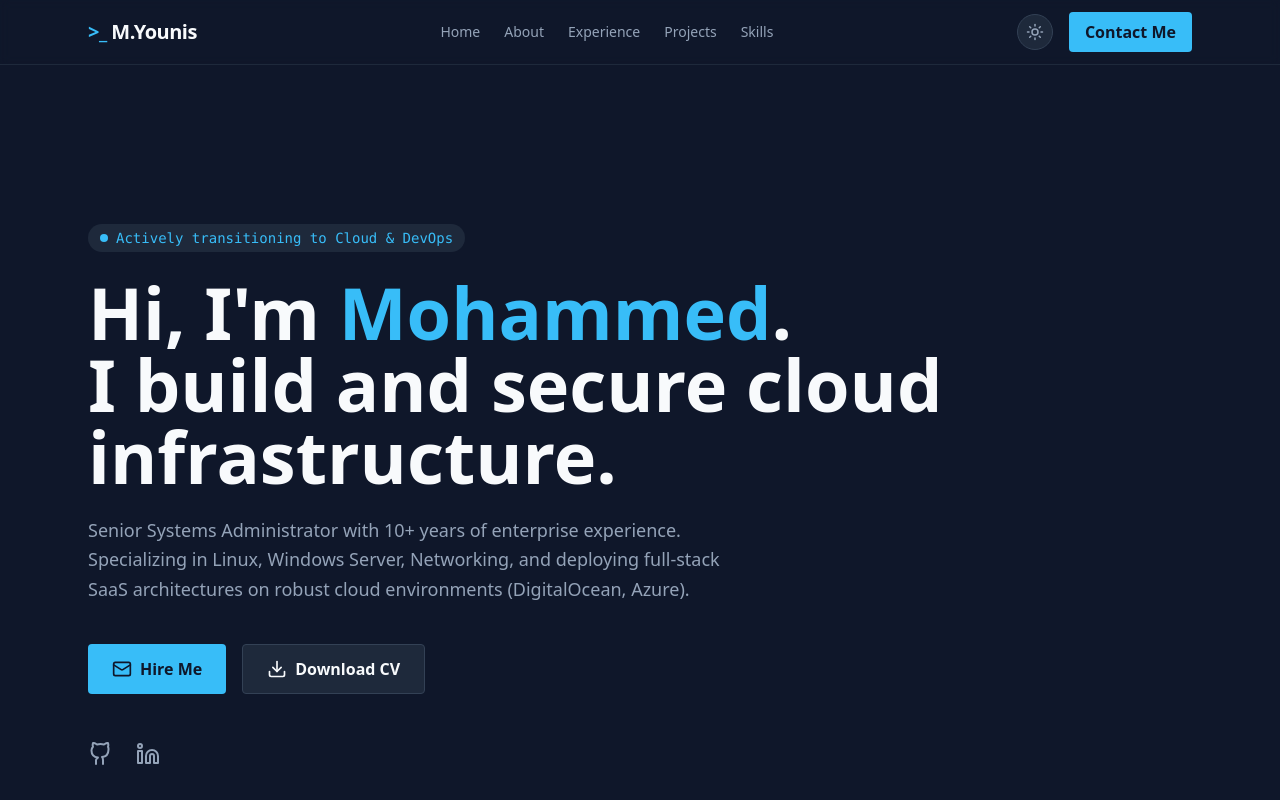
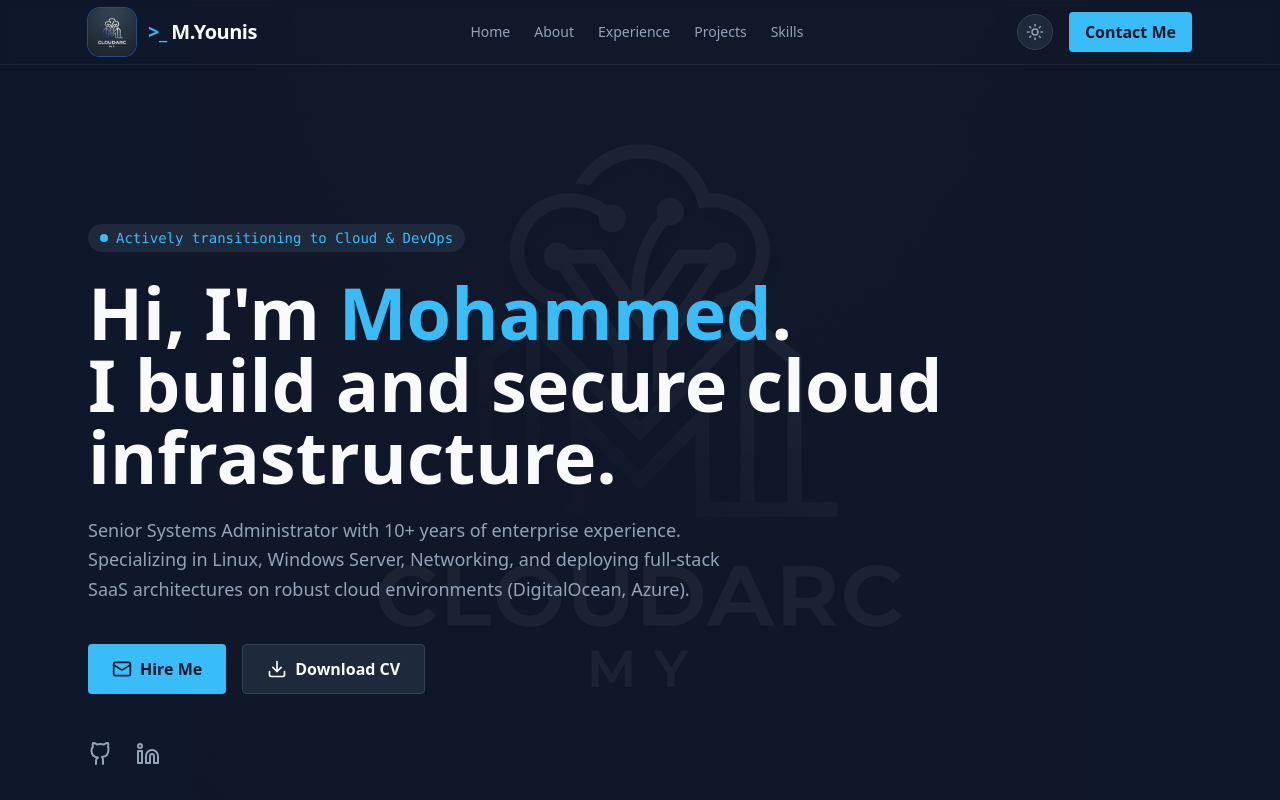
Before and after one commit to engmohammedomar533/portfolio, a React (Vite) app: page / in a window 1280 px wide. Shown: the top 800 px of the page. Built offline with nearby package versions, Linux system fonts and the light colour scheme.

Commit message:
style: Add logo alongside text in navbar and embed background watermark

```diff
--- a/src/App.tsx
+++ b/src/App.tsx
@@ -24,10 +24,16 @@ function App() {
   return (
     <div className="min-h-screen bg-background text-text selection:bg-primary selection:text-background transition-colors duration-300">
 
+      {/* Background Watermark */}
+      <div className="fixed inset-0 pointer-events-none flex items-center justify-center z-0 overflow-hidden opacity-[0.03] dark:opacity-[0.05]">
+        <img src="/logo.png" alt="Watermark" className="w-[150%] md:w-[80%] max-w-4xl object-contain grayscale mix-blend-luminosity" />
+      </div>
+
+
       {/* Navbar */}
       <nav className="fixed w-full top-0 z-50 bg-background/80 backdrop-blur-sm border-b border-surface transition-colors duration-300">
         <div className="max-w-6xl mx-auto px-6 h-16 flex items-center justify-between">
-          <span className="font-bold text-xl tracking-tight"><span className="text-primary">&gt;_</span> M.Younis</span>
+          <div className="flex items-center gap-3 relative z-10"><img src="/logo.png" alt="Logo" className="h-10 w-10 md:h-12 md:w-12 rounded-xl object-cover shadow-sm ring-1 ring-border/50" /><span className="font-bold text-xl tracking-tight"><span className="text-primary">&gt;_</span> M.Younis</span></div>
           <div className="hidden md:flex gap-6 text-sm font-medium text-muted">
             <a href="#" className="hover:text-primary transition-colors">Home</a>
             <a href="#about" className="hover:text-primary transition-colors">About</a>
@@ -50,7 +56,7 @@ function App() {
         </div>
       </nav>
 
-      <main className="pt-24 pb-12">
+      <main className="pt-24 pb-12 relative z-10">
         {/* Hero Section */}
         <section id="about" className="max-w-6xl mx-auto px-6 py-20 md:py-32 flex flex-col md:flex-row items-center gap-12">
           <div className="flex-1 space-y-6">
@@ -684,10 +690,10 @@ function App() {
 
       </main>
 
-      <footer id="contact" className="border-t border-surface bg-surface/30">
+      <footer id="contact" className="border-t border-surface bg-surface/30 relative z-10">
         <div className="max-w-6xl mx-auto px-6 py-12 flex flex-col md:flex-row items-center justify-between gap-6">
           <div>
-            <span className="font-bold text-xl tracking-tight"><span className="text-primary">&gt;_</span> M.Younis</span>
+            <div className="flex items-center gap-3 relative z-10"><img src="/logo.png" alt="Logo" className="h-10 w-10 md:h-12 md:w-12 rounded-xl object-cover shadow-sm ring-1 ring-border/50" /><span className="font-bold text-xl tracking-tight"><span className="text-primary">&gt;_</span> M.Younis</span></div>
             <p className="text-sm text-muted mt-2">© 2026 Mohammed Younis. Architected for the Cloud.</p>
           </div>
           <div className="flex gap-4">
```
